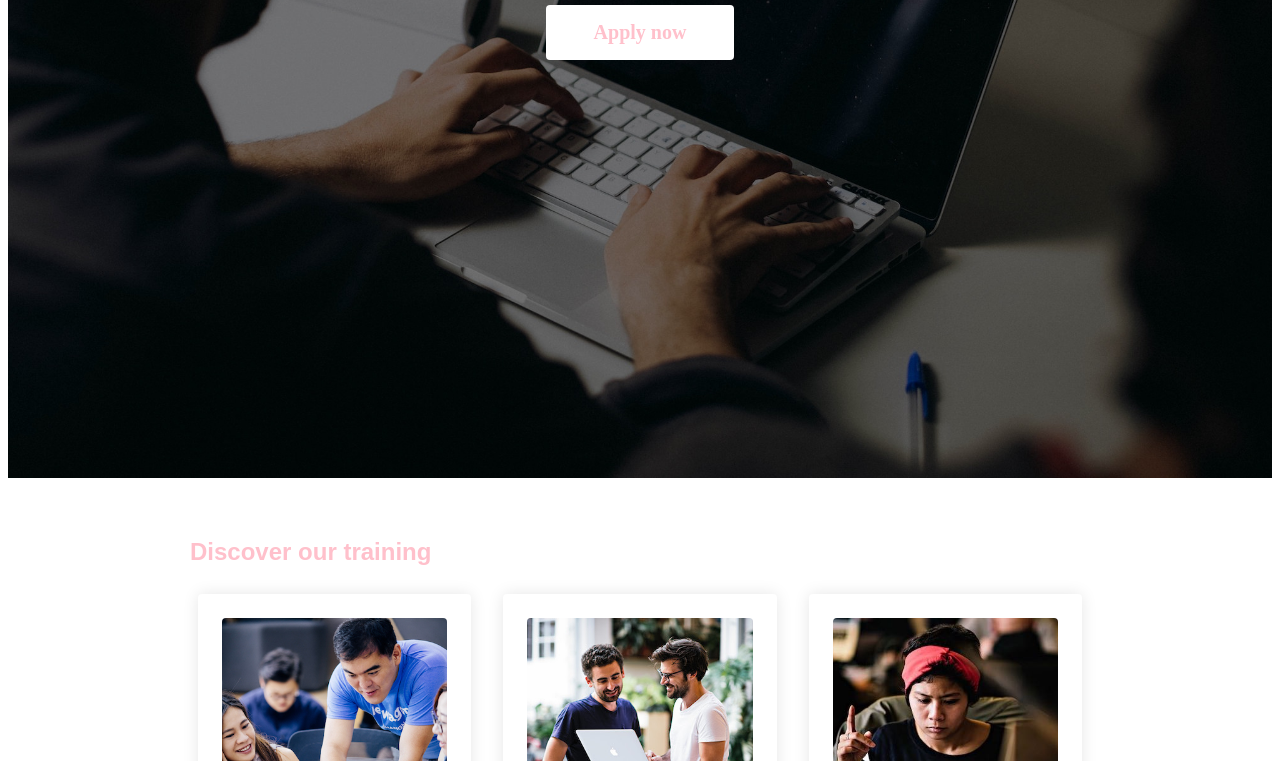
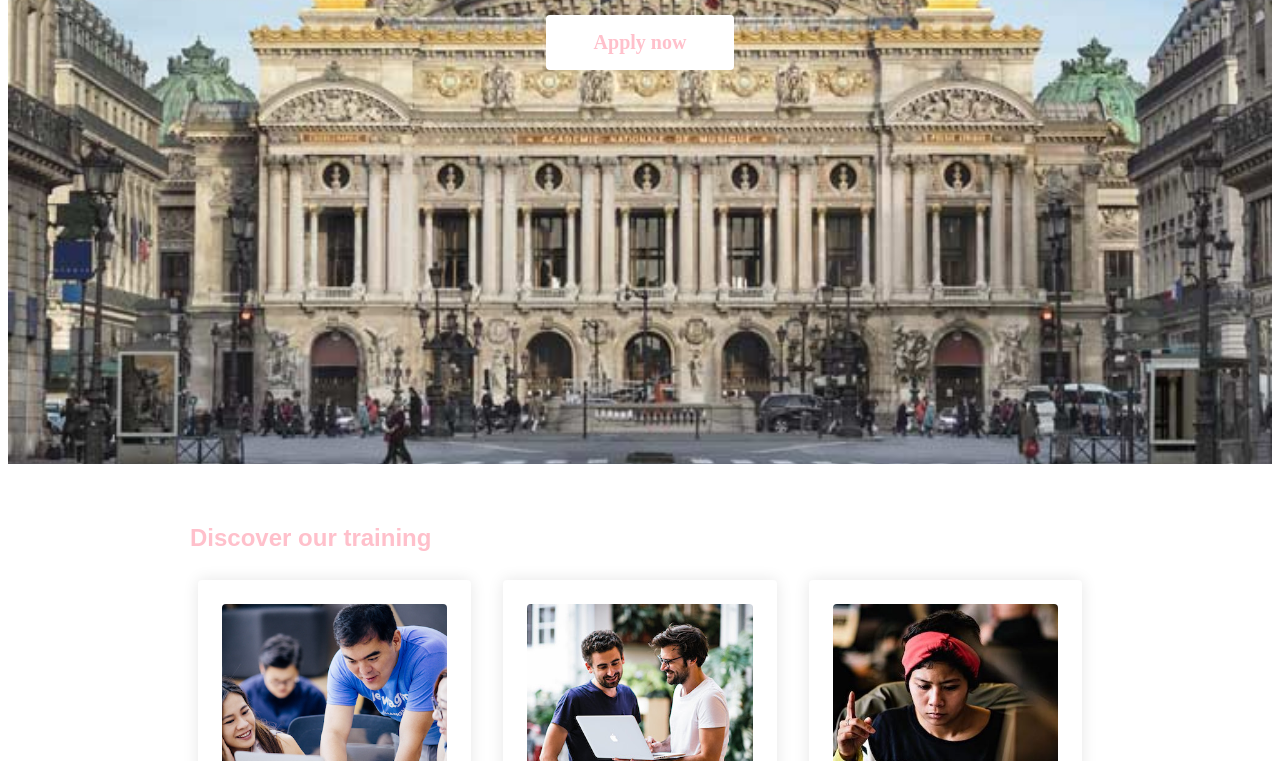
Before and after one commit to klervi23/landing, a plain HTML site: page index.html in a window 1280 px wide. Shown: the part 264-1025 px from the top of the page. Drawn offline with Linux system fonts and the light colour scheme; a web font is replaced by a local one.

Commit message:
Add files via upload

```diff
--- a/style.css
+++ b/style.css
@@ -26,11 +26,11 @@ h2, h3{
 }
 
 .banner {
-  height: 434px;
-  background-image: url('images/background.jpg');
+  height: 400px;
+  background-image: url('images/campus-esg-luxe-paris.jpeg');
   background-size: cover;
   text-align: center;
-  padding: 150px 0;
+  padding: 160px 0;
   background-position: center;
 
 }
```
Also changed, not shown: images/campus-esg-luxe-paris.jpeg (added).
